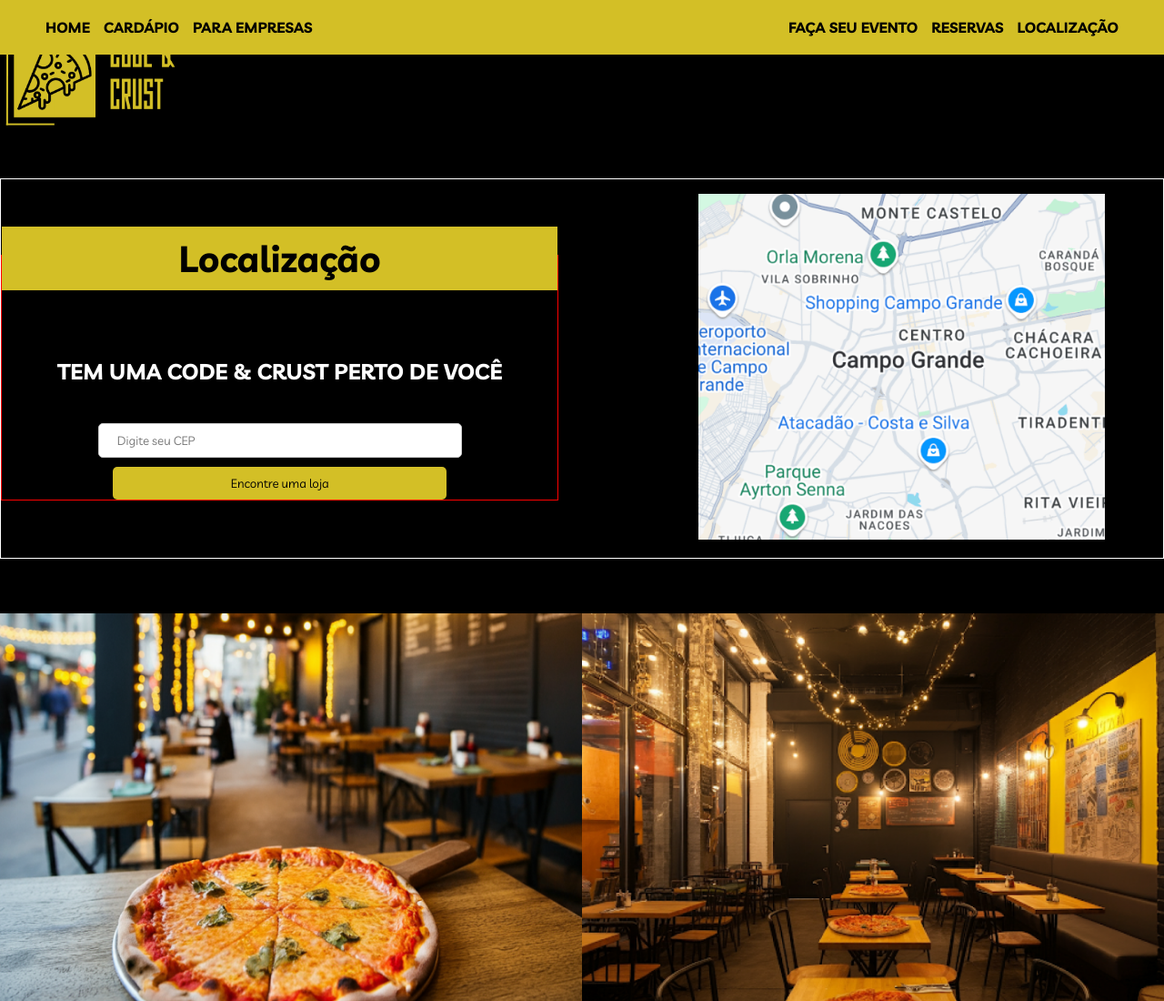
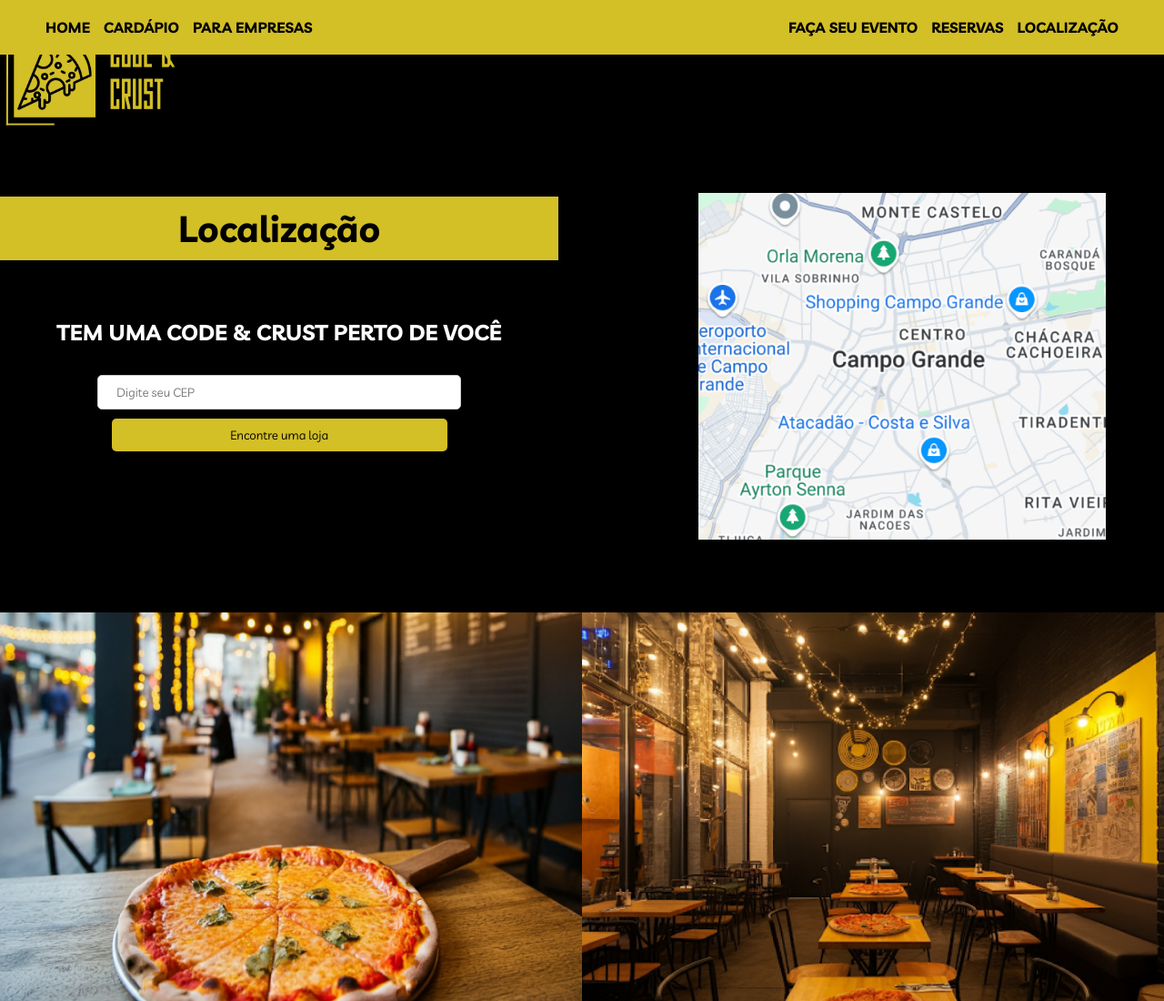
Before and after one commit to fmascena-dev/Code_Crust, a plain HTML site: page localizacao/localizacao.html in a window 1280 px wide. Shown: the top 1100 px of the page at 91% size. Drawn offline with Linux system fonts and the light colour scheme; files that its build step writes are made by us from their sources.

Commit message:
ajustado container principal

```diff
--- a/localizacao/localizacao.css
+++ b/localizacao/localizacao.css
@@ -61,27 +61,6 @@ li a {
   display: flex;
   justify-content: space-between;
   width: 100%;
-  border: 1px solid white;
-}
-
-/* Seção do título e mapa (novo contêiner) */
-.container-mapa-titulo {
-  display: flex;
-  align-items: flex-start; /* Alinha o título e o mapa no topo */
-}
-h1 {
-  background-color: #d3bf26; /* Cor de fundo amarela */
-  color: black; /* Cor do texto preta */
-  padding: 10px 20px; /* Adiciona espaçamento interno */
-  text-align: left; /* Alinha o texto à esquerda */
-  width: 100%;
-  margin-top: -2rem;
-}
-h3 {
-  color: white;
-  padding: 10px 20px;
-  text-align: left;
-  font-size: small;
   }
 
 /* Seção de pesquisa */
@@ -91,8 +70,7 @@ h3 {
   align-items: center;
   margin-top: 20px;
   width: 48%;
-  border:1px solid red;
-}
+  }
 .search h1 {
   background-color: #d3bf26; /* Cor de fundo amarela */
   color: black; /* Cor do texto preta */
@@ -100,6 +78,7 @@ h3 {
   font-size: 2.5em;
   text-align: center;
   margin-bottom: 2rem;
+  width: 100%;
 }
 .search h3 {
   font-size: 1.5em;
@@ -154,15 +133,6 @@ h3 {
   height: 100%;
   display: block;
   object-fit: cover;
-}
-
-/* Container principal */
-.container-principal {
-  display: flex;
-  width: 100%;
-  justify-content: space-between;
-  align-items: center;
-  margin-top: 0;
 }
 
 /* Estilos do rodapé */
```
